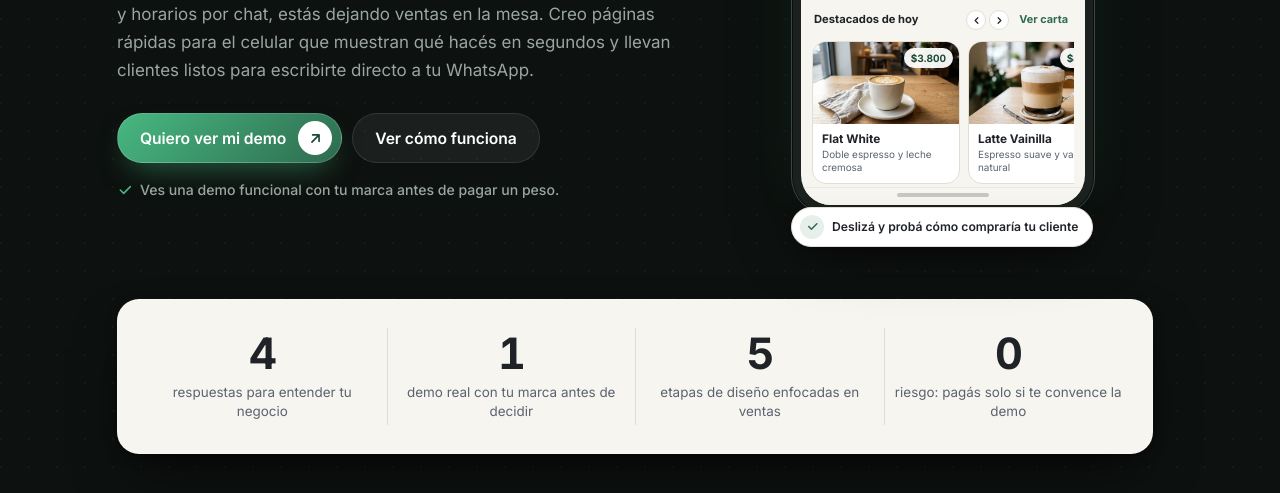
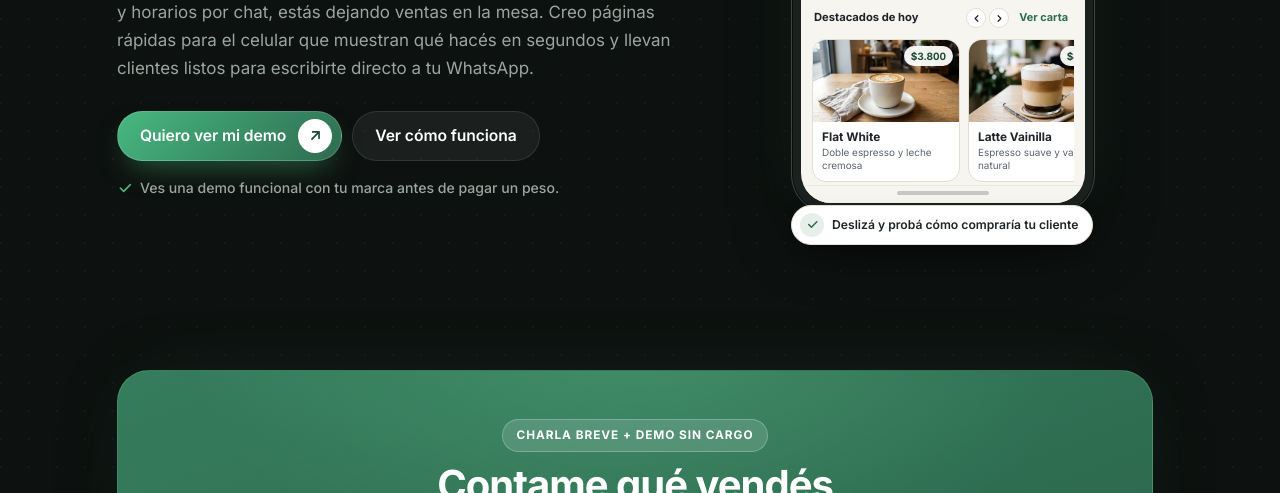
Before and after one commit to maxi-palavecino/maxipallas, a plain HTML site: page site/index.html in a window 1280 px wide. Shown: the part 458-951 px from the top of the page. Drawn offline with Linux system fonts and the light colour scheme.

Commit message:
Remove hero statbar and make hero full viewport height

```diff
--- a/site/css/styles.css
+++ b/site/css/styles.css
@@ -428,8 +428,13 @@ section { padding: 64px 0; scroll-margin-top: 68px; }
 /* ---- Hero oscuro + verde + celular ficticio interactivo ---- */
 .hero {
   position: relative;
+  min-height: 100vh;
+  min-height: 100svh;
+  display: flex;
+  align-items: center;
   padding: 84px 0 48px;
 }
+.hero > .wrap { width: 100%; }
 .hero-grid { display: grid; gap: 36px; align-items: center; }
 .hero-copy { text-align: center; }
 
@@ -2207,7 +2212,7 @@ details p {
   .nav-links { display: flex; }
   .nav-toggle, .nav-panel { display: none; }
 
-  .hero { padding: 144px 0 72px; }
+  .hero { padding: 92px 0 48px; }
   .hero-grid { grid-template-columns: 1.15fr .85fr; gap: 48px; }
   .hero-copy { text-align: left; }
   .hero h1 { margin: 0 0 20px; }
--- a/site/index.html
+++ b/site/index.html
@@ -535,14 +535,6 @@
               <span>Deslizá y probá cómo compraría tu cliente</span>
             </div>
           </div>
-        </div>
-
-        <!-- Tarjeta clara de 4 datos del proceso (igual al bloque blanco de la referencia) -->
-        <div class="statbar reveal">
-          <div class="stat"><b>4</b><span>respuestas para entender tu negocio</span></div>
-          <div class="stat"><b>1</b><span>demo real con tu marca antes de decidir</span></div>
-          <div class="stat"><b>5</b><span>etapas de diseño enfocadas en ventas</span></div>
-          <div class="stat"><b>0</b><span>riesgo: pagás solo si te convence la demo</span></div>
         </div>
       </div>
     </section>
```
